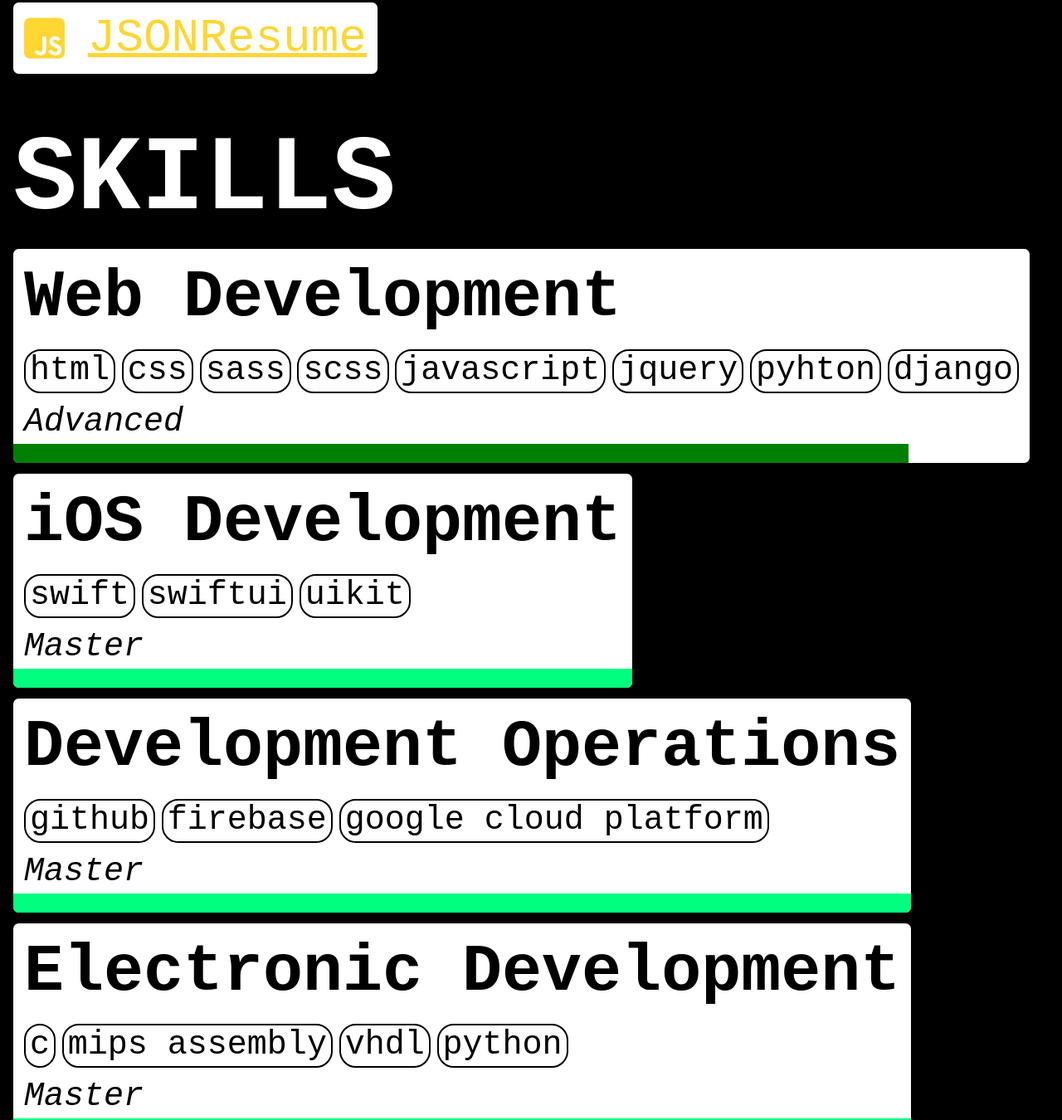
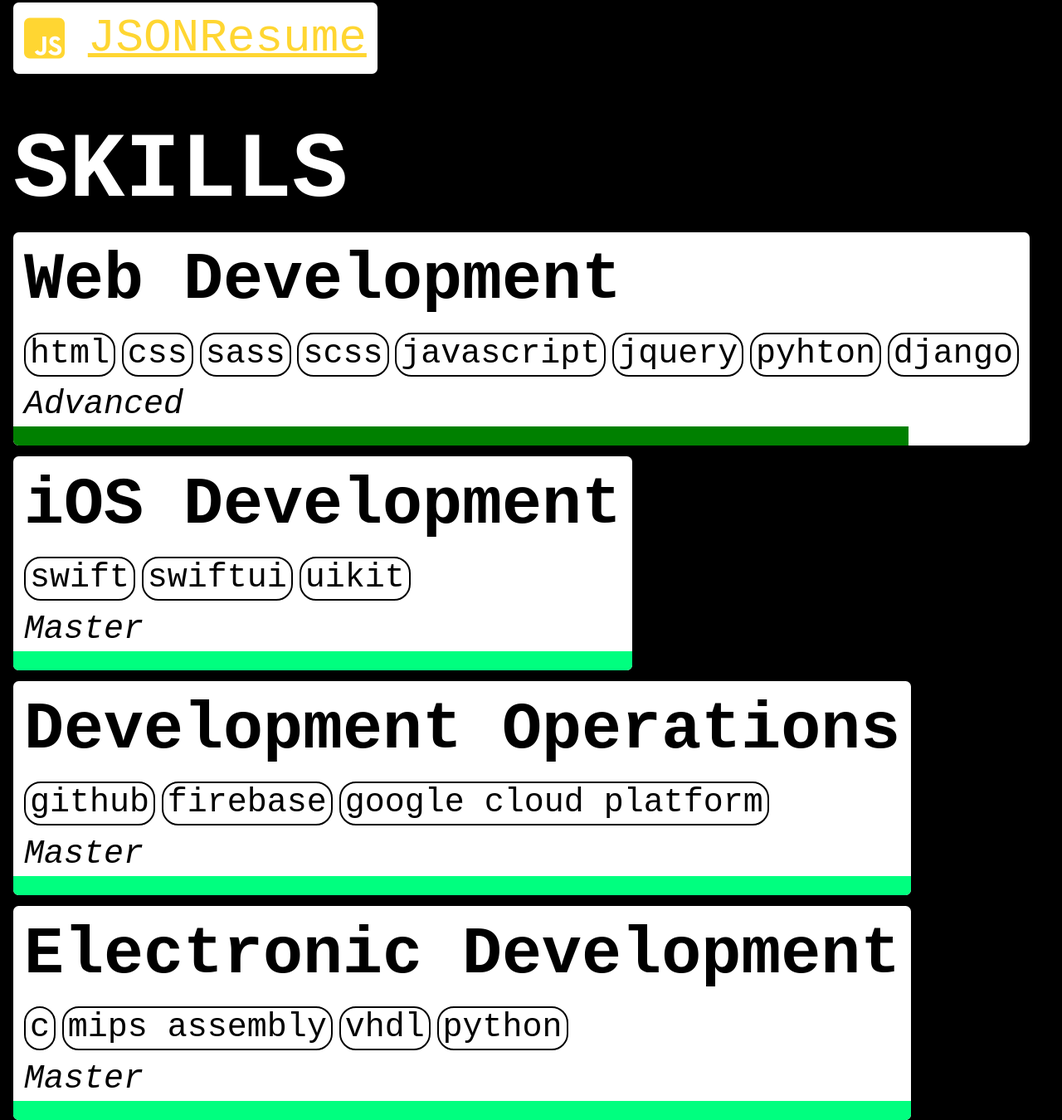
Before and after one commit to l99fiamingo/l99fiamingo.github.io, a plain HTML site: page index.html in a window 1280 px wide. Shown: the part 1272-2622 px from the top of the page at 83% size. Drawn offline with nearby package versions, Linux system fonts and the light colour scheme.

Commit message:
Update resume.css

```diff
--- a/resume.css
+++ b/resume.css
@@ -23,7 +23,7 @@ a:hover {
 }
 
 h1 {
-    font-size: 8rem;
+    font-size: 7rem;
 }
 
 h2 {
@@ -170,7 +170,6 @@ section>h1 {
     line-height: 1;
     text-transform: lowercase;
     border: 2px solid black;
-    white-space: nowrap;
 }
 
 #contact {
```
